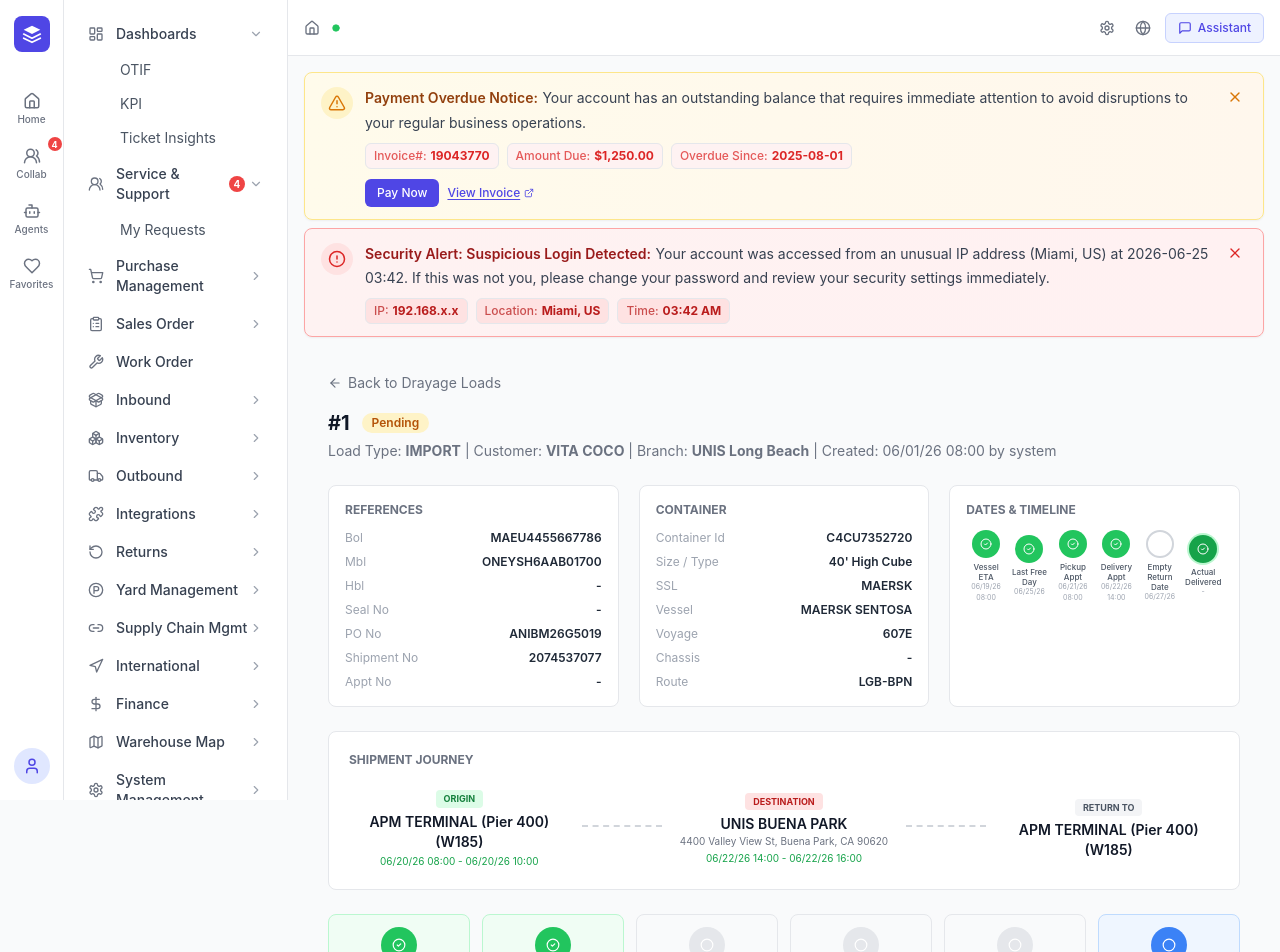
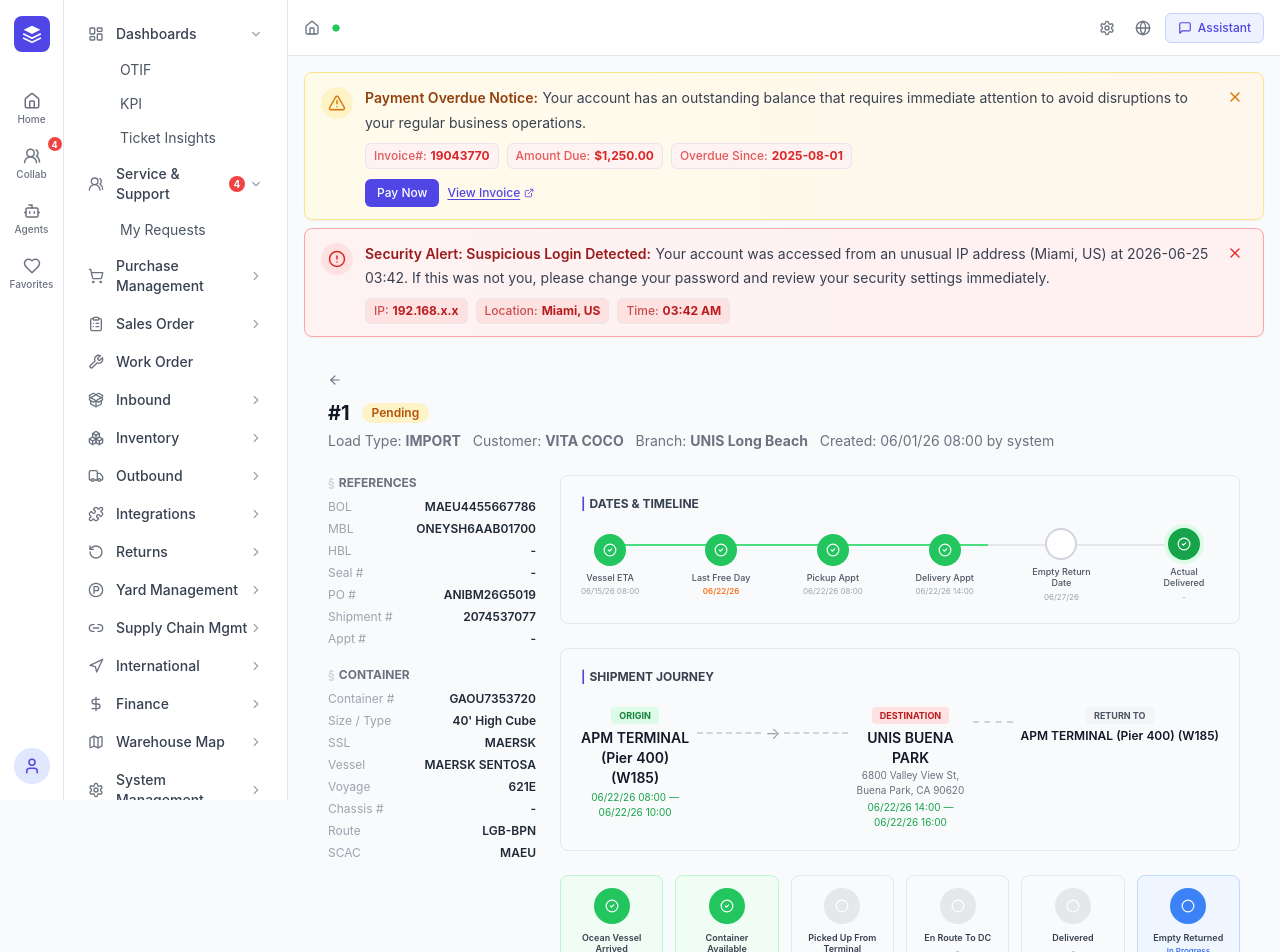
Before and after one commit to WYJade/CP-Announcement-management, a React (Vite) app: page /international/drayage/1 in a window 1280 px wide. Shown: the top 952 px of the page. Built offline with nearby package versions, Linux system fonts and the light colour scheme.

Commit message:
feat: redesign Drayage Load detail - left sidebar refs/container + right timeline/journey/events

```diff
--- a/src/components/International/DrayageLoadDetail.tsx
+++ b/src/components/International/DrayageLoadDetail.tsx
@@ -1,23 +1,22 @@
 import { useParams, useNavigate } from 'react-router-dom'
 import { ArrowLeft, CheckCircle2, Circle } from 'lucide-react'
 
-const LOADS: Record<string, any> = {
-  'UNIS_SAV_M012771': {
-    loadNo: 'UNIS_SAV_M012771', status: 'Pending', loadType: 'IMPORT', customer: 'VITA COCO',
+const DATA = {
+  loadNo: 'UNIS_LGB_M028517', status: 'Pending', loadType: 'IMPORT', customer: 'VITA COCO',
   branch: 'UNIS Long Beach', created: '06/01/26 08:00 by system',
-    refs: { Bol: 'MAEU4455667786', Mbl: 'ONEYSH6AAB01700', Hbl: '-', 'Seal No': '-', 'PO No': 'ANIBM26G5019', 'Shipment No': '2074537077', 'Appt No': '-' },
-    container: { 'Container Id': 'C4CU7352720', 'Size / Type': "40' High Cube", SSL: 'MAERSK', Vessel: 'MAERSK SENTOSA', Voyage: '607E', Chassis: '-', Route: 'LGB-BPN' },
+  refs: { BOL: 'MAEU4455667786', MBL: 'ONEYSH6AAB01700', HBL: '-', 'Seal #': '-', 'PO #': 'ANIBM26G5019', 'Shipment #': '2074537077', 'Appt #': '-' },
+  container: { 'Container #': 'GAOU7353720', 'Size / Type': "40' High Cube", SSL: 'MAERSK', Vessel: 'MAERSK SENTOSA', Voyage: '621E', 'Chassis #': '-', Route: 'LGB-BPN', SCAC: 'MAEU' },
   timeline: [
-      { label: 'Vessel ETA', date: '06/19/26 08:00', done: true },
-      { label: 'Last Free Day', date: '06/25/26', done: true },
-      { label: 'Pickup Appt', date: '06/21/26 08:00', done: true },
+    { label: 'Vessel ETA', date: '06/15/26 08:00', done: true },
+    { label: 'Last Free Day', date: '06/22/26', done: true, warning: true },
+    { label: 'Pickup Appt', date: '06/22/26 08:00', done: true },
     { label: 'Delivery Appt', date: '06/22/26 14:00', done: true },
     { label: 'Empty Return Date', date: '06/27/26', done: false },
     { label: 'Actual Delivered', date: '-', done: false, current: true },
   ],
   journey: {
-      origin: { name: 'APM TERMINAL (Pier 400) (W185)', dates: '06/20/26 08:00 - 06/20/26 10:00' },
-      destination: { name: 'UNIS BUENA PARK', address: '4400 Valley View St, Buena Park, CA 90620', dates: '06/22/26 14:00 - 06/22/26 16:00' },
+    origin: { name: 'APM TERMINAL (Pier 400) (W185)', dates: '06/22/26 08:00 — 06/22/26 10:00' },
+    destination: { name: 'UNIS BUENA PARK', address: '6800 Valley View St, Buena Park, CA 90620', dates: '06/22/26 14:00 — 06/22/26 16:00' },
     returnTo: { name: 'APM TERMINAL (Pier 400) (W185)' },
   },
   events: [
@@ -29,109 +28,116 @@ const LOADS: Record<string, any> = {
     { label: 'Empty Returned', date: '-', location: 'APM TERMINAL (Pier 400) (W185)', done: false, inProgress: true },
   ],
   liveStatus: { location: 'Long Beach, CA', driver: 'John Smith', eta: 'Today - 2:15 PM' },
-  },
 }
-
-const DEFAULT = LOADS['UNIS_SAV_M012771']
 
 export default function DrayageLoadDetail() {
   const { id } = useParams<{ id: string }>()
   const navigate = useNavigate()
-  const data = LOADS[id || ''] || { ...DEFAULT, loadNo: id }
+  const d = { ...DATA, loadNo: id || DATA.loadNo }
 
   return (
-    <div className="p-6 max-w-6xl mx-auto">
-      <button onClick={() => navigate('/international/drayage')} className="flex items-center gap-1.5 text-sm text-gray-500 hover:text-gray-700 mb-4"><ArrowLeft size={14} /> Back to Drayage Loads</button>
+    <div className="p-6">
+      {/* Header */}
+      <button onClick={() => navigate('/international/drayage')} className="flex items-center gap-1 text-sm text-gray-500 hover:text-gray-700 mb-3"><ArrowLeft size={14} /></button>
+      <div className="flex items-center gap-3 mb-1">
+        <h1 className="text-xl font-bold text-gray-900">#{d.loadNo}</h1>
+        <span className="px-2.5 py-0.5 text-xs font-semibold bg-amber-100 text-amber-700 rounded-full">{d.status}</span>
+      </div>
+      <p className="text-sm text-gray-500 mb-6">Load Type: <strong>{d.loadType}</strong> &nbsp; Customer: <strong>{d.customer}</strong> &nbsp; Branch: <strong>{d.branch}</strong> &nbsp; Created: {d.created}</p>
 
-      {/* Header */}
-      <div className="flex items-center gap-3 mb-1">
-        <h1 className="text-xl font-bold text-gray-900">#{data.loadNo}</h1>
-        <span className="px-2.5 py-0.5 text-xs font-semibold bg-amber-100 text-amber-700 rounded-full">{data.status}</span>
-      </div>
-      <p className="text-sm text-gray-500 mb-6">Load Type: <strong>{data.loadType}</strong> | Customer: <strong>{data.customer}</strong> | Branch: <strong>{data.branch}</strong> | Created: {data.created}</p>
-
-      {/* References + Container + Dates & Timeline */}
-      <div className="grid grid-cols-3 gap-5 mb-6">
+      {/* Main layout: Left sidebar (refs+container) + Right content (timeline+journey+events) */}
+      <div className="flex gap-6">
+        {/* Left sidebar */}
+        <div className="w-52 shrink-0 space-y-5">
           {/* References */}
-        <div className="bg-white border border-gray-200 rounded-lg p-4">
-          <h4 className="text-xs font-bold text-gray-500 uppercase mb-3">References</h4>
-          <div className="space-y-2">
-            {Object.entries(data.refs).map(([k, v]) => (
-              <div key={k} className="flex justify-between text-xs"><span className="text-gray-400">{k}</span><span className="font-semibold text-gray-800 text-right">{v as string}</span></div>
+          <div>
+            <h4 className="text-xs font-bold text-gray-500 uppercase mb-2 flex items-center gap-1"><span className="text-gray-300">§</span> REFERENCES</h4>
+            <div className="space-y-1.5">
+              {Object.entries(d.refs).map(([k, v]) => (
+                <div key={k} className="flex justify-between text-xs"><span className="text-gray-400">{k}</span><span className="font-semibold text-gray-800">{v as string}</span></div>
               ))}
             </div>
           </div>
           {/* Container */}
-        <div className="bg-white border border-gray-200 rounded-lg p-4">
-          <h4 className="text-xs font-bold text-gray-500 uppercase mb-3">Container</h4>
-          <div className="space-y-2">
-            {Object.entries(data.container).map(([k, v]) => (
-              <div key={k} className="flex justify-between text-xs"><span className="text-gray-400">{k}</span><span className="font-semibold text-gray-800 text-right">{v as string}</span></div>
-            ))}
-          </div>
-        </div>
-        {/* Dates & Timeline */}
-        <div className="bg-white border border-gray-200 rounded-lg p-4">
-          <h4 className="text-xs font-bold text-gray-500 uppercase mb-3">Dates & Timeline</h4>
-          <div className="flex items-center justify-between gap-1">
-            {data.timeline.map((t: any, i: number) => (
-              <div key={i} className="flex flex-col items-center text-center flex-1">
-                <div className={`w-7 h-7 rounded-full flex items-center justify-center mb-1 ${t.done ? 'bg-green-500' : t.current ? 'bg-green-600 ring-2 ring-green-200' : 'border-2 border-gray-300 bg-white'}`}>
-                  {(t.done || t.current) && <CheckCircle2 size={12} className="text-white" />}
-                </div>
-                <p className="text-[8px] text-gray-600 font-medium leading-tight">{t.label}</p>
-                <p className="text-[7px] text-gray-400">{t.date}</p>
-              </div>
+          <div>
+            <h4 className="text-xs font-bold text-gray-500 uppercase mb-2 flex items-center gap-1"><span className="text-gray-300">§</span> CONTAINER</h4>
+            <div className="space-y-1.5">
+              {Object.entries(d.container).map(([k, v]) => (
+                <div key={k} className="flex justify-between text-xs"><span className="text-gray-400">{k}</span><span className="font-semibold text-gray-800">{v as string}</span></div>
               ))}
             </div>
           </div>
         </div>
 
+        {/* Right content */}
+        <div className="flex-1 space-y-6">
+          {/* Dates & Timeline */}
+          <div className="border border-gray-200 rounded-lg p-5">
+            <h4 className="text-xs font-bold text-gray-700 mb-4 flex items-center gap-1"><span className="text-primary-600">|</span> DATES & TIMELINE</h4>
+            <div className="flex items-center justify-between relative">
+              {/* Connecting line */}
+              <div className="absolute top-4 left-6 right-6 h-0.5 bg-gray-200 z-0" />
+              <div className="absolute top-4 left-6 h-0.5 bg-green-400 z-0" style={{width:'60%'}} />
+              {d.timeline.map((t, i) => (
+                <div key={i} className="flex flex-col items-center text-center relative z-10">
+                  <div className={`w-8 h-8 rounded-full flex items-center justify-center ${t.done ? 'bg-green-500' : t.current ? 'bg-green-600 ring-4 ring-green-100' : 'border-2 border-gray-300 bg-white'}`}>
+                    {(t.done || t.current) && <CheckCircle2 size={14} className="text-white" />}
+                  </div>
+                  <p className="text-[9px] font-medium text-gray-600 mt-1.5 leading-tight max-w-[70px]">{t.label}</p>
+                  <p className={`text-[8px] mt-0.5 ${t.warning ? 'text-orange-500 font-semibold' : 'text-gray-400'}`}>{t.date}</p>
+                </div>
+              ))}
+            </div>
+          </div>
+
           {/* Shipment Journey */}
-      <div className="bg-white border border-gray-200 rounded-lg p-5 mb-6">
-        <h4 className="text-xs font-bold text-gray-500 uppercase mb-4">Shipment Journey</h4>
-        <div className="flex items-center justify-between">
+          <div className="border border-gray-200 rounded-lg p-5">
+            <h4 className="text-xs font-bold text-gray-700 mb-4 flex items-center gap-1"><span className="text-primary-600">|</span> SHIPMENT JOURNEY</h4>
+            <div className="flex items-start justify-between">
               <div className="text-center flex-1">
                 <span className="inline-block px-2 py-0.5 text-[9px] font-bold bg-green-100 text-green-700 rounded mb-1">ORIGIN</span>
-            <p className="text-sm font-semibold text-gray-900">{data.journey.origin.name}</p>
-            <p className="text-[10px] text-green-600 mt-0.5">{data.journey.origin.dates}</p>
+                <p className="text-sm font-semibold text-gray-900">{d.journey.origin.name}</p>
+                <p className="text-[10px] text-green-600 mt-0.5">{d.journey.origin.dates}</p>
               </div>
-          <div className="px-3"><div className="w-20 border-t-2 border-dashed border-gray-300" /></div>
+              <div className="flex items-center px-2 pt-5"><div className="w-16 border-t-2 border-dashed border-gray-300" /><span className="text-gray-400 mx-1">&rarr;</span><div className="w-16 border-t-2 border-dashed border-gray-300" /></div>
               <div className="text-center flex-1">
                 <span className="inline-block px-2 py-0.5 text-[9px] font-bold bg-red-100 text-red-700 rounded mb-1">DESTINATION</span>
-            <p className="text-sm font-semibold text-gray-900">{data.journey.destination.name}</p>
-            <p className="text-[10px] text-gray-500">{data.journey.destination.address}</p>
-            <p className="text-[10px] text-green-600 mt-0.5">{data.journey.destination.dates}</p>
+                <p className="text-sm font-semibold text-gray-900">{d.journey.destination.name}</p>
+                <p className="text-[10px] text-gray-500">{d.journey.destination.address}</p>
+                <p className="text-[10px] text-green-600 mt-0.5">{d.journey.destination.dates}</p>
               </div>
-          <div className="px-3"><div className="w-20 border-t-2 border-dashed border-gray-300" /></div>
-          <div className="text-center flex-1">
+              <div className="flex items-center px-2 pt-5"><div className="w-10 border-t-2 border-dashed border-gray-300" /></div>
+              <div className="text-center flex-shrink-0">
                 <span className="inline-block px-2 py-0.5 text-[9px] font-bold bg-gray-100 text-gray-600 rounded mb-1">RETURN TO</span>
-            <p className="text-sm font-semibold text-gray-900">{data.journey.returnTo.name}</p>
+                <p className="text-xs font-semibold text-gray-900">{d.journey.returnTo.name}</p>
               </div>
             </div>
           </div>
 
           {/* Events */}
-      <div className="grid grid-cols-6 gap-3 mb-6">
-        {data.events.map((e: any, i: number) => (
-          <div key={i} className={`text-center p-3 rounded-lg border ${e.done ? 'bg-green-50 border-green-200' : e.inProgress ? 'bg-blue-50 border-blue-200' : 'bg-gray-50 border-gray-200'}`}>
+          <div className="grid grid-cols-6 gap-3">
+            {d.events.map((e, i) => (
+              <div key={i} className={`text-center p-3 rounded-lg ${e.done ? 'bg-green-50 border border-green-200' : e.inProgress ? 'bg-blue-50 border border-blue-200' : 'bg-gray-50 border border-gray-200'}`}>
                 <div className={`w-9 h-9 rounded-full mx-auto mb-2 flex items-center justify-center ${e.done ? 'bg-green-500' : e.inProgress ? 'bg-blue-500' : 'bg-gray-200'}`}>
                   {e.done ? <CheckCircle2 size={14} className="text-white" /> : <Circle size={14} className="text-white" />}
                 </div>
-            <p className="text-[9px] font-semibold text-gray-700">{e.label}</p>
+                <p className="text-[9px] font-semibold text-gray-700 leading-tight">{e.label}</p>
+                {e.inProgress && <p className="text-[8px] text-blue-600 font-medium mt-0.5">In Progress</p>}
                 <p className="text-[8px] text-gray-400 mt-0.5">{e.date || '-'}</p>
                 <p className="text-[8px] text-gray-400">{e.location}</p>
               </div>
             ))}
           </div>
 
-      {/* Live Status Bar */}
+          {/* Live Status */}
           <div className="bg-gray-900 text-white rounded-lg px-5 py-3 flex items-center justify-between">
             <div className="flex items-center gap-2"><span className="w-2 h-2 bg-green-400 rounded-full animate-pulse" /><span className="text-xs font-semibold">LIVE STATUS</span></div>
             <div className="flex items-center gap-8 text-xs">
-          <div><span className="text-gray-400">Current Location: </span><strong>{data.liveStatus.location}</strong></div>
-          <div><span className="text-gray-400">Driver: </span><strong>{data.liveStatus.driver}</strong></div>
-          <div><span className="text-gray-400">ETA: </span><strong>{data.liveStatus.eta}</strong></div>
+              <div><span className="text-gray-400">Current Location: </span><strong>{d.liveStatus.location}</strong></div>
+              <div><span className="text-gray-400">Driver: </span><strong>{d.liveStatus.driver}</strong></div>
+              <div><span className="text-gray-400">ETA: </span><strong>{d.liveStatus.eta}</strong></div>
+            </div>
+          </div>
         </div>
       </div>
     </div>
```
Lines whose indentation alone changed are shown as unchanged.
